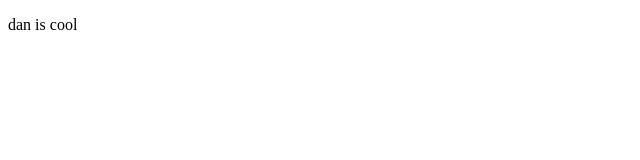
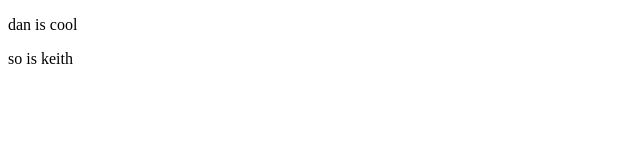
Before and after one commit to keith-mcdermott/git_practice, a plain HTML site: page index.html in a window 1280 px wide. Shown: the full height of the page, 0-640 px from the left. Drawn offline with Linux system fonts and the light colour scheme.

Commit message:
added note re keith

```diff
--- a/index.html
+++ b/index.html
@@ -5,5 +5,6 @@
 </head>
 <body>
 <p>dan is cool</p>
+<p> so is keith </p>
 </body>
 </html>
```
